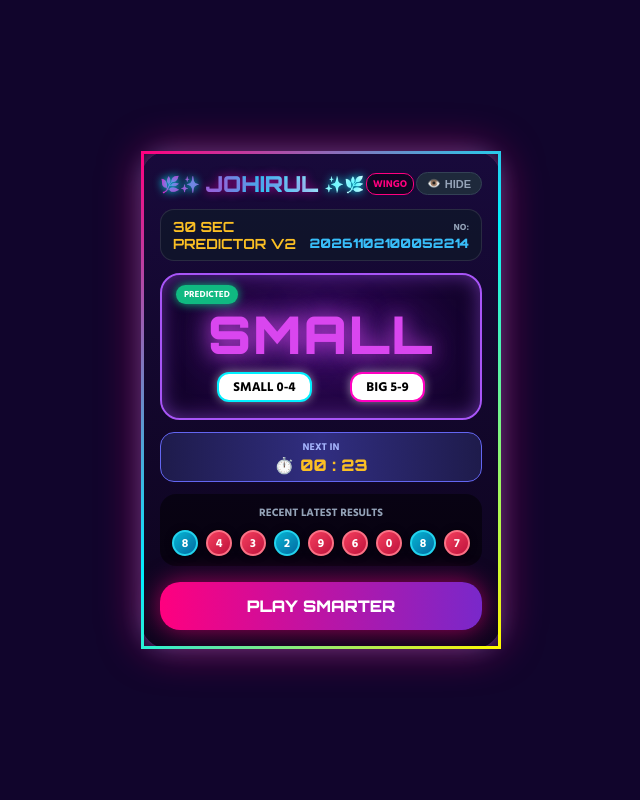
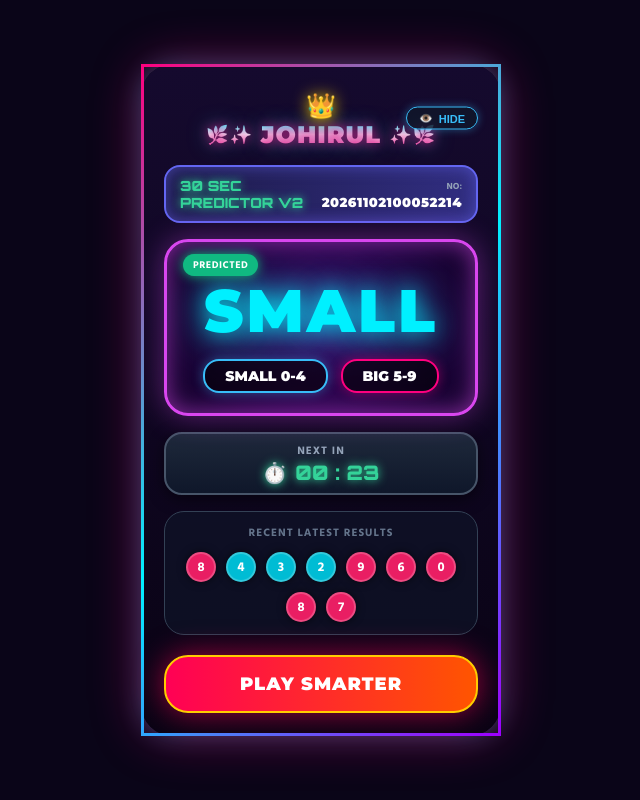
Before and after one commit to johirul22369/joy-yellow-hack-, a plain HTML site: page index.html in a window 1280 px wide. Shown: the whole page, without its empty margins (319-959 px from the left). Drawn offline with Linux system fonts and the light colour scheme.

Commit message:
♚𝗢𝗪𝗡𝗘𝗥 𝗢𝗙 𝗝𝗢𝗬【𝟐𝐱™️】

```diff
--- a/index.html
+++ b/index.html
@@ -18,28 +18,28 @@
         body, html {
             width: 100%;
             height: 100vh;
-            background: #11052c;
+            background: #0a0518;
             overflow: hidden;
             font-family: 'Hind Siliguri', sans-serif;
+            display: flex;
+            justify-content: center;
+            align-items: center;
         }
 
-        /* মূল প্রেডিক্টর প্যানেল */
+        /* মূল প্রেডিক্টর প্যানেল - রেফারেন্স অনুযায়ী ডার্ক ব্যাকগ্রাউন্ড ও উজ্জ্বল বর্ডার */
         .predictor-card {
-            position: absolute;
-            top: 50%;
-            left: 50%;
-            transform: translate(-50%, -50%);
             width: 360px;
-            background: linear-gradient(180deg, #180a3b 0%, #0d041d 100%);
-            border: 3px solid transparent;
-            border-image: linear-gradient(135deg, #ff007f, #00f0ff, #fffb00) 1;
-            border-radius: 28px;
-            padding: 16px;
-            box-shadow: 0 0 40px rgba(255, 0, 127, 0.5), 0 0 20px rgba(0, 240, 255, 0.3);
+            background: linear-gradient(180deg, #150a2e 0%, #090314 100%);
+            border: 3px solid;
+            border-image: linear-gradient(135deg, #ff007f, #00f0ff, #9d00ff) 1;
+            border-radius: 32px;
+            padding: 20px;
+            box-shadow: 0 0 50px rgba(255, 0, 127, 0.4), 0 0 25px rgba(0, 240, 255, 0.3);
             color: #ffffff;
             display: flex;
             flex-direction: column;
-            gap: 12px;
+            gap: 16px;
+            position: relative;
         }
 
         /* হেডার সেকশন */
@@ -50,70 +50,80 @@
             position: relative;
         }
 
+        .brand-area {
+            display: flex;
+            flex-direction: column;
+            align-items: center;
+            width: 100%;
+            position: relative;
+        }
+
+        .crown-icon {
+            font-size: 24px;
+            color: #ffd700;
+            filter: drop-shadow(0 0 8px #ffd700);
+            margin-bottom: -6px;
+        }
+
         .brand-title {
-            font-family: 'Orbitron', sans-serif;
-            font-size: 22px;
+            font-family: 'Montserrat', sans-serif;
+            font-size: 24px;
             font-weight: 900;
-            background: linear-gradient(90deg, #ff00c1, #00f0ff, #ffffff);
+            background: linear-gradient(0deg, #ff007f, #ffffff, #00f0ff);
             -webkit-background-clip: text;
             -webkit-text-fill-color: transparent;
-            text-shadow: 0 0 10px rgba(255, 0, 193, 0.6);
+            text-shadow: 0 0 12px rgba(255, 0, 127, 0.8), 0 0 20px rgba(0, 240, 255, 0.5);
             display: flex;
             align-items: center;
-            gap: 6px;
+            gap: 8px;
+            letter-spacing: 1px;
         }
 
-        /* লোগোর পাশের ডেকোরেটিভ পাতা বা উইং মটিফ */
         .wing-ornament {
             display: inline-flex;
-            gap: 2px;
-            color: #00f0ff;
-            font-size: 16px;
-            text-shadow: 0 0 8px #00f0ff;
-        }
-
-        .sub-tag {
-            font-size: 10px;
-            font-weight: 700;
-            color: #ff007f;
-            background: rgba(0, 0, 0, 0.4);
-            padding: 2px 6px;
-            border-radius: 10px;
-            border: 1px solid #ff007f;
-            text-transform: uppercase;
+            gap: 4px;
+            font-size: 18px;
+            align-items: center;
         }
 
         .hide-badge {
-            background: #1e293b;
-            border: 1px solid #334155;
-            color: #94a3b8;
-            padding: 4px 10px;
-            border-radius: 14px;
+            position: absolute;
+            right: 0;
+            top: 50%;
+            transform: translateY(-50%);
+            background: rgba(15, 23, 42, 0.8);
+            border: 1px solid #38bdf8;
+            color: #38bdf8;
+            padding: 4px 12px;
+            border-radius: 16px;
             font-size: 11px;
-            font-weight: 700;
+            font-weight: 800;
             text-transform: uppercase;
             cursor: pointer;
             display: flex;
             align-items: center;
-            gap: 4px;
+            gap: 6px;
+            box-shadow: 0 0 8px rgba(56, 189, 248, 0.4);
         }
 
         /* গেম মোড ও পিরিয়ড বার */
         .game-info-bar {
-            background: rgba(15, 23, 42, 0.8);
-            border: 1px solid rgba(255, 255, 255, 0.1);
-            border-radius: 14px;
-            padding: 8px 12px;
+            background: linear-gradient(90deg, #1e1b4b, #312e81);
+            border: 2px solid #6366f1;
+            border-radius: 16px;
+            padding: 10px 14px;
             display: flex;
             justify-content: space-between;
             align-items: center;
+            box-shadow: inset 0 0 15px rgba(99, 102, 241, 0.5);
         }
 
         .game-title {
             font-family: 'Orbitron', sans-serif;
             font-size: 14px;
-            font-weight: 700;
-            color: #fbbf24;
+            font-weight: 900;
+            color: #34d399;
+            text-shadow: 0 0 8px #34d399;
         }
 
         .period-display {
@@ -126,141 +136,157 @@
             font-size: 9px;
             color: #94a3b8;
             font-weight: 700;
+            text-transform: uppercase;
         }
 
         .period-value {
-            font-family: 'Orbitron', sans-serif;
+            font-family: 'Montserrat', sans-serif;
             font-size: 13px;
             font-weight: 900;
-            color: #38bdf8;
+            color: #ffffff;
+            letter-spacing: 0.5px;
         }
 
         /* প্রেডিকশন ডিসপ্লে এরিয়া */
         .prediction-box {
-            background: radial-gradient(circle, #2e0854 0%, #0f0226 100%);
-            border: 2px solid #a855f7;
-            border-radius: 20px;
-            padding: 16px;
+            background: radial-gradient(circle, #3b0764 0%, #0f0226 100%);
+            border: 3px solid #d946ef;
+            border-radius: 24px;
+            padding: 20px;
             text-align: center;
             position: relative;
-            box-shadow: inset 0 0 20px rgba(168, 85, 247, 0.5);
+            box-shadow: inset 0 0 25px rgba(217, 70, 239, 0.6), 0 0 30px rgba(217, 70, 239, 0.4);
         }
 
         .status-badge {
             position: absolute;
-            top: 10px;
-            left: 14px;
+            top: 12px;
+            left: 16px;
             background: #10b981;
             color: #ffffff;
-            font-size: 9px;
-            font-weight: 800;
-            padding: 2px 8px;
-            border-radius: 10px;
+            font-size: 10px;
+            font-weight: 900;
+            padding: 3px 10px;
+            border-radius: 12px;
             text-transform: uppercase;
-            box-shadow: 0 0 10px #10b981;
+            box-shadow: 0 0 12px #10b981;
+            letter-spacing: 0.5px;
         }
 
         .prediction-text {
-            font-family: 'Orbitron', sans-serif;
-            font-size: 52px;
+            font-family: 'Montserrat', sans-serif;
+            font-size: 60px;
             font-weight: 900;
-            color: #d946ef;
-            text-shadow: 0 0 20px rgba(217, 70, 239, 0.8), 0 0 40px rgba(168, 85, 247, 0.6);
-            margin: 10px 0;
-            letter-spacing: 2px;
+            color: #00f0ff;
+            text-shadow: 0 0 25px rgba(0, 240, 255, 0.9), 0 0 50px rgba(0, 240, 255, 0.6);
+            margin: 12px 0;
+            letter-spacing: 3px;
         }
 
-        .win-overlay-text {
-            color: #22c55e !important;
-            text-shadow: 0 0 25px rgba(34, 197, 94, 0.9), 0 0 50px rgba(34, 197, 94, 0.5) !important;
+        /* BIG এর জন্য পিঙ্কিশ কালার */
+        .prediction-big {
+            color: #ff007f !important;
+            text-shadow: 0 0 25px rgba(255, 0, 127, 0.9), 0 0 50px rgba(255, 0, 127, 0.6) !important;
         }
 
-        /* পরিসীমা বা সাব-টেক্সট */
         .range-info {
             display: flex;
             justify-content: space-around;
-            padding: 0 20px;
-            margin-top: -5px;
+            padding: 0 10px;
         }
 
         .range-item {
-            background: #ffffff;
-            color: #000000;
+            background: rgba(0, 0, 0, 0.6);
+            color: #ffffff;
+            font-family: 'Montserrat', sans-serif;
             font-weight: 900;
-            font-size: 13px;
-            padding: 2px 14px;
-            border-radius: 12px;
-            box-shadow: 0 0 10px rgba(255, 255, 255, 0.5);
+            font-size: 14px;
+            padding: 6px 20px;
+            border-radius: 16px;
+            border: 2px solid #38bdf8;
+            box-shadow: 0 0 12px rgba(56, 189, 248, 0.4);
+        }
+
+        .range-big {
+            border: 2px solid #ff007f !important;
+            box-shadow: 0 0 12px rgba(255, 0, 127, 0.4) !important;
         }
 
         /* পরবর্তী রাউন্ড কাউন্টডাউন */
         .next-countdown {
-            background: linear-gradient(90deg, #1e1b4b, #312e81, #1e1b4b);
-            border: 1px solid #6366f1;
-            border-radius: 14px;
-            padding: 6px;
+            background: linear-gradient(180deg, #1e293b 0%, #0f172a 100%);
+            border: 2px solid #475569;
+            border-radius: 18px;
+            padding: 8px;
             text-align: center;
+            box-shadow: 0 4px 15px rgba(0,0,0,0.5);
         }
 
         .next-text {
-            font-size: 10px;
-            font-weight: 700;
-            color: #a5b4fc;
+            font-size: 11px;
+            font-weight: 800;
+            color: #94a3b8;
             text-transform: uppercase;
+            letter-spacing: 1px;
         }
 
         .timer-box {
             font-family: 'Orbitron', sans-serif;
-            font-size: 16px;
+            font-size: 20px;
             font-weight: 900;
-            color: #fbbf24;
+            color: #34d399;
             display: flex;
             align-items: center;
             justify-content: center;
-            gap: 6px;
+            gap: 8px;
+            text-shadow: 0 0 10px #34d399;
         }
 
-        /* পূর্ববর্তী রেজাল্ট সার্কেল ইতিহাস */
+        /* পূর্ববর্তী রেজাল্ট হিস্ট্রি সার্কেল - রেফারেন্সের মতো গাঢ় ও রঙিন বর্ডার */
         .results-section {
-            background: rgba(0, 0, 0, 0.5);
-            border-radius: 16px;
-            padding: 10px;
+            background: rgba(15, 23, 42, 0.6);
+            border: 1px solid #334155;
+            border-radius: 20px;
+            padding: 12px;
             text-align: center;
         }
 
         .results-title {
             font-size: 11px;
-            font-weight: 700;
-            color: #94a3b8;
+            font-weight: 800;
+            color: #64748b;
             text-transform: uppercase;
-            margin-bottom: 8px;
+            margin-bottom: 10px;
+            letter-spacing: 1px;
         }
 
         .circles-row {
             display: flex;
             justify-content: center;
-            gap: 8px;
+            gap: 10px;
             flex-wrap: wrap;
         }
 
         .result-circle {
-            width: 26px;
-            height: 26px;
+            width: 30px;
+            height: 30px;
             border-radius: 50%;
             display: flex;
             align-items: center;
             justify-content: center;
             font-weight: 900;
-            font-size: 12px;
+            font-size: 13px;
             color: #ffffff;
-            box-shadow: 0 0 6px rgba(0,0,0,0.5);
+            box-shadow: 0 0 8px rgba(0,0,0,0.6);
+            border: 2px solid rgba(255,255,255,0.2);
         }
 
-        /* কালার কোডেড সার্কেল (ছোট/বড় অনুযায়ী) */
-        .circle-small { background: linear-gradient(135deg, #06b6d4, #0369a1); border: 2px solid #22d3ee; }
-        .circle-big { background: linear-gradient(135deg, #f43f5e, #be123c); border: 2px solid #fb7185; }
+        /* রেফারেন্সের সঠিক কালার স্কিম অনুযায়ী সার্কেল ব্যাকগ্রাউন্ড */
+        .circle-small { background: #00bcd4; } /* Teal/Cyan for Small */
+        .circle-big { background: #e91e63; }   /* Pink/Magenta for Big */
+        .circle-violet { background: #9c27b0; } /* Violet if needed */
 
-        /* জয়েন নাও বাটন */
+        /* জয়েন নাও অ্যাকশন বাটন */
         .join-btn-container {
             margin-top: 4px;
         }
@@ -268,37 +294,39 @@
         .join-link-btn {
             display: block;
             width: 100%;
-            padding: 14px;
-            background: linear-gradient(90deg, #ff007f, #7928ca);
-            border: none;
-            border-radius: 20px;
+            padding: 16px;
+            background: linear-gradient(90deg, #ff0055, #ff5500);
+            border: 2px solid #ffcc00;
+            border-radius: 24px;
             color: #ffffff;
-            font-family: 'Orbitron', sans-serif;
-            font-size: 16px;
+            font-family: 'Montserrat', sans-serif;
+            font-size: 18px;
             font-weight: 900;
             text-align: center;
             text-decoration: none;
             text-transform: uppercase;
-            box-shadow: 0 0 25px rgba(255, 0, 127, 0.6);
+            box-shadow: 0 0 30px rgba(255, 0, 85, 0.6);
             transition: transform 0.1s, box-shadow 0.2s;
             cursor: pointer;
+            letter-spacing: 1px;
         }
 
         .join-link-btn:active {
-            transform: scale(0.97);
-            box-shadow: 0 0 15px rgba(255, 0, 127, 0.8);
+            transform: scale(0.98);
         }
     </style>
 </head>
 <body>
 
     <div class="predictor-card">
-        <!-- হেডার: জোহিরুল উইঙ্গো ও পাতা/উইং অর্নামেন্ট -->
+        <!-- হেডার: ক্রাউন ও স্টাইলাইজড ব্র্যান্ড নেম -->
         <div class="panel-header">
-            <div class="brand-title">
-                <span class="wing-ornament">🌿✨</span> JOHIRUL <span class="wing-ornament">✨🌿</span>
+            <div class="brand-area">
+                <div class="crown-icon">👑</div>
+                <div class="brand-title">
+                    <span class="wing-ornament">🌿✨</span> JOHIRUL <span class="wing-ornament">✨🌿</span>
+                </div>
             </div>
-            <span class="sub-tag">WINGO</span>
             <button class="hide-badge"><span>👁️</span> HIDE</button>
         </div>
 
@@ -311,15 +339,15 @@
             </div>
         </div>
 
-        <!-- প্রেডিকশন উইন্ডো (রঙিন বর্ডার ও গ্লোয়িং টেক্সট) -->
+        <!-- প্রেডিকশন উইন্ডো -->
         <div class="prediction-box">
             <span class="status-badge">PREDICTED</span>
-            <!-- WIN! অ্যানিমেশন দেখানোর জন্য নিচের ক্লাসে 'win-overlay-text' যুক্ত করবি -->
+            <!-- BIG সিগন্যাল দেখাতে হলে prediction-text ক্লাসে prediction-big যোগ করবি -->
             <div class="prediction-text">SMALL</div>
 
             <div class="range-info">
-                <div class="range-item" style="border: 2px solid #00f0ff;">SMALL 0-4</div>
-                <div class="range-item" style="border: 2px solid #ff00c1;">BIG 5-9</div>
+                <div class="range-item">SMALL 0-4</div>
+                <div class="range-item range-big">BIG 5-9</div>
             </div>
         </div>
 
@@ -335,14 +363,14 @@
         <div class="results-section">
             <div class="results-title">RECENT LATEST RESULTS</div>
             <div class="circles-row">
-                <div class="result-circle circle-small">8</div>
-                <div class="result-circle circle-big">4</div>
-                <div class="result-circle circle-big">3</div>
+                <div class="result-circle circle-big">8</div>
+                <div class="result-circle circle-small">4</div>
+                <div class="result-circle circle-small">3</div>
                 <div class="result-circle circle-small">2</div>
                 <div class="result-circle circle-big">9</div>
                 <div class="result-circle circle-big">6</div>
                 <div class="result-circle circle-big">0</div>
-                <div class="result-circle circle-small">8</div>
+                <div class="result-circle circle-big">8</div>
                 <div class="result-circle circle-big">7</div>
             </div>
         </div>
```
